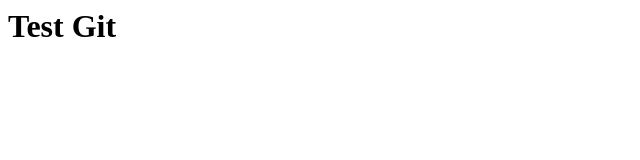
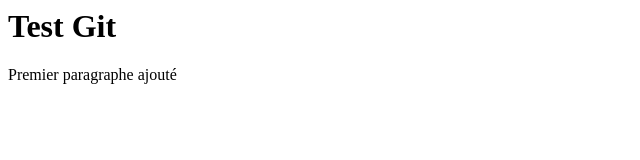
Before and after one commit to YYPE225/test-git, a plain HTML site: page index.html in a window 1280 px wide. Shown: the whole page, without its empty margins (0-640 px from the left). Drawn offline with Linux system fonts and the light colour scheme.

Commit message:
Ajout d'un paragraphe dans index.html

```diff
--- a/index.html
+++ b/index.html
@@ -1 +1,2 @@
 <h1>Test Git</h1>
+<p>Premier paragraphe ajouté</p>
```
